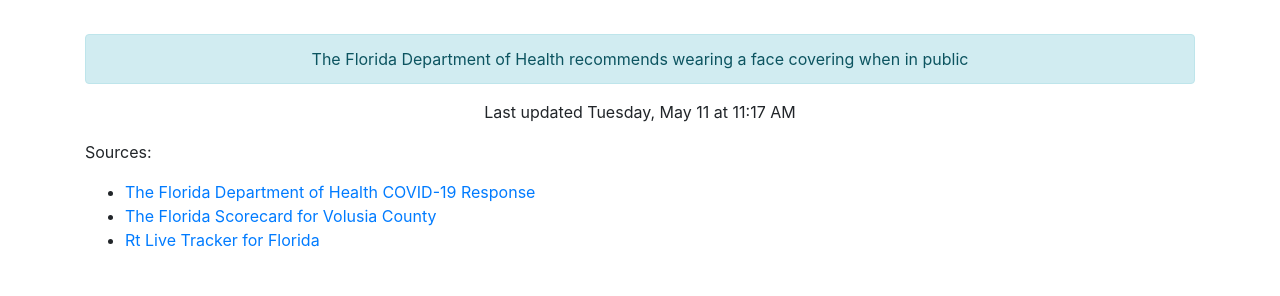
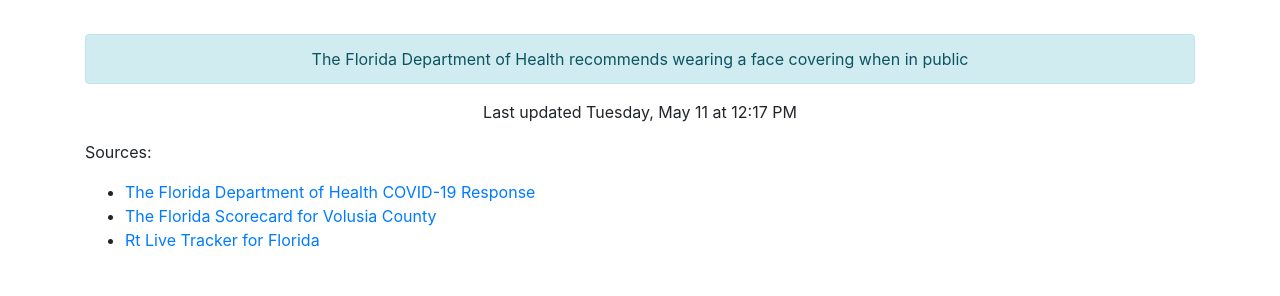
Before and after one commit to thinkjson/timeforchurch, a Jekyll site: the page built from index.md, in a window 1280 px wide. Shown: the part 544-840 px from the top of the page. Built offline with Jekyll 4.4.1, drawn with Linux system fonts in a browser that asks for light colours; our own code applies the rules of GitHub Pages for plain Markdown files.

Commit message:
Updating data

```diff
--- a/_includes/data.html
+++ b/_includes/data.html
@@ -10,4 +10,4 @@
     <div class="outcome text-success">YES</div>
     <div class="alert alert-info" role="alert">The Florida Department of Health recommends wearing a face covering when in public</div>
 
-    <p>Last updated Tuesday, May 11 at 11:17 AM</p>
+    <p>Last updated Tuesday, May 11 at 12:17 PM</p>
```
